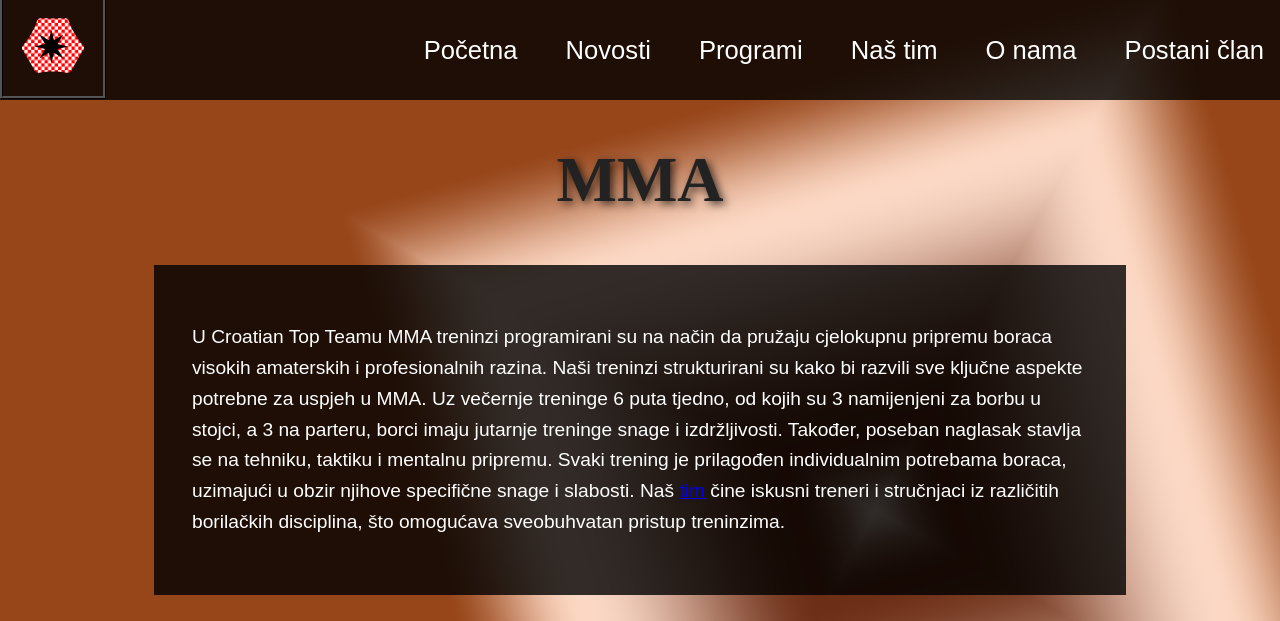
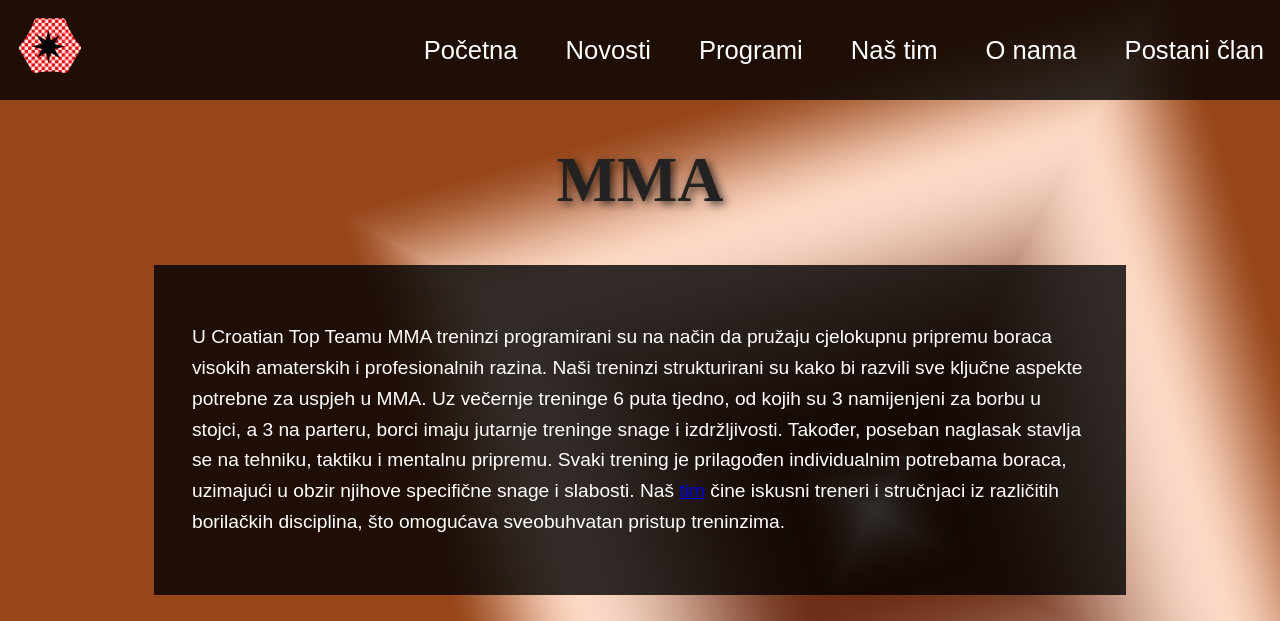
Before and after one commit to MatejR4/Stranica, a plain HTML site: page programi.html in a window 1280 px wide. Shown: the top 621 px of the page. Drawn offline with Linux system fonts and the light colour scheme.

Commit message:
Add files via upload

```diff
--- a/programi.html
+++ b/programi.html
@@ -21,7 +21,7 @@
 <body>
 
   <header>
-    <a href="index.html" class="logo"><img src="logo.svg" alt="LOGO" height="100" width="100"></a>
+    <a href="index.html" class="logo"><img style="border:none" src="logo.svg" alt="LOGO" height="100" width="100"></a>
     <button class="hamburger" onclick="toggleMenu()">&#9776;</button>
     <nav class="nav-menu">
       <a href="index.html">Početna</a>
```
